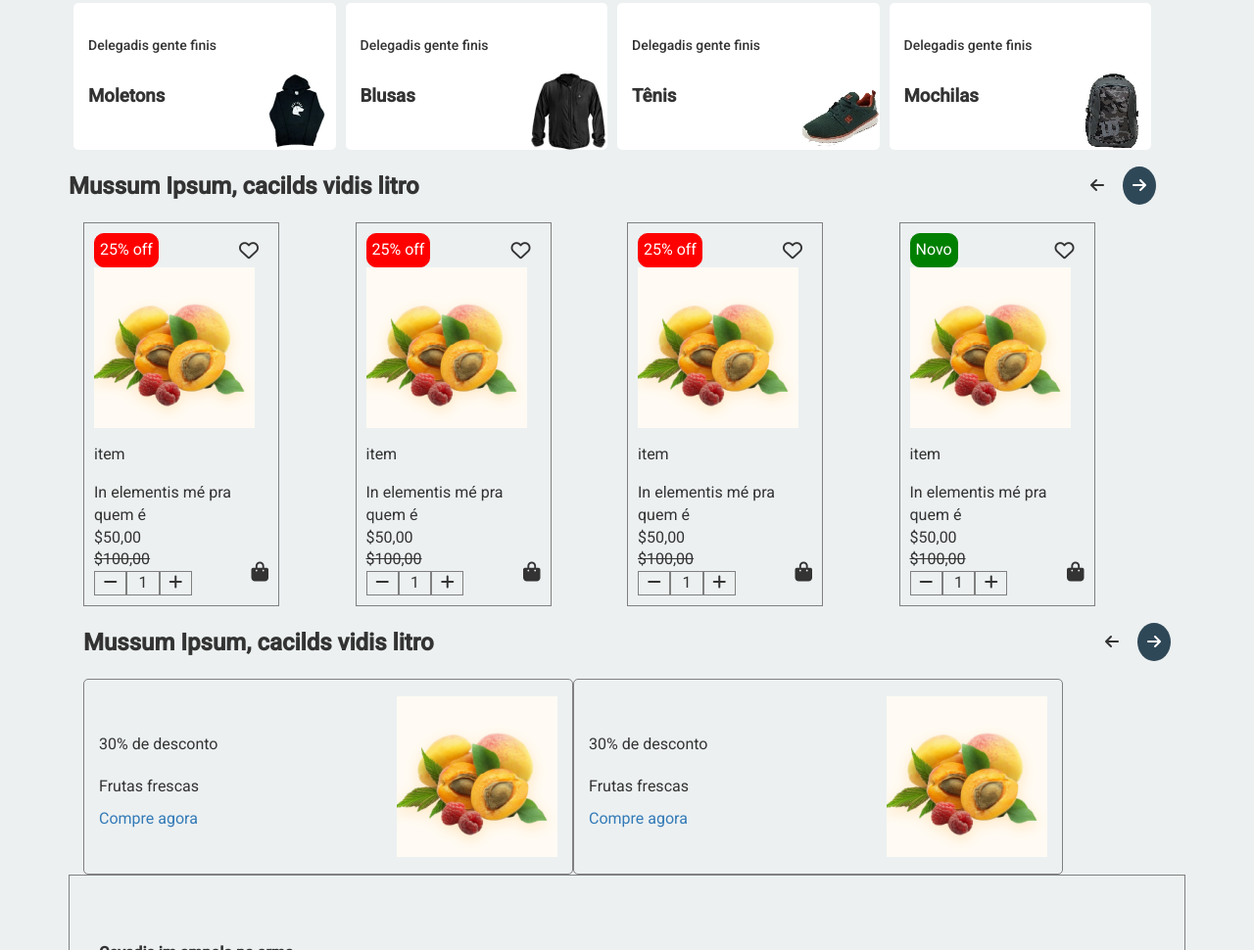
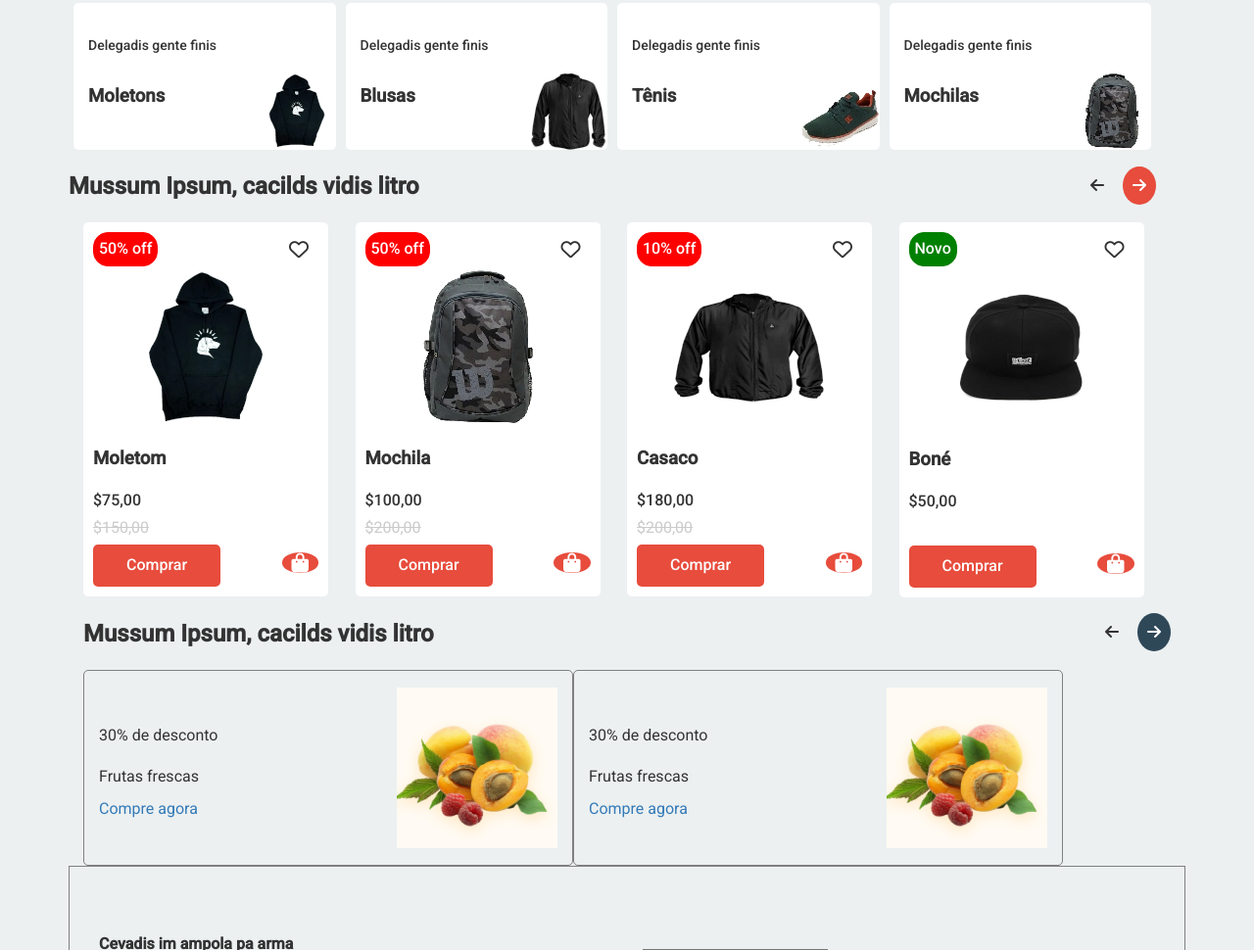
Before and after one commit to paulojrr/teste-frontend, a website: page index.html in a window 1280 px wide. Shown: the part 966-1936 px from the top of the page at 98% size. Drawn offline with Linux system fonts and the light colour scheme.

Commit message:
seção de melhores produtos finalizada

```diff
--- a/css/styles.css
+++ b/css/styles.css
@@ -310,9 +310,6 @@ body {
   margin: 10px 0 10px 0;
 }
 
-.categories-item__img {
-}
-
 .categories-item__description a {
   border: 1px solid grey;
   padding: 10px;
@@ -331,19 +328,20 @@ body {
 }
 
 .top-products__title--arrowRight {
-  background: #2f4858;
+  background: var(--third-color);
   color: white;
   padding: 10px;
   border-radius: 50%;
   margin-left: 15px;
+  cursor: pointer;
 }
 
 .top-products__products-item {
   display: flex;
   flex-direction: column;
-  justify-content: space-between;
-  width: 200px;
-  border: 1px solid grey;
+  width: 250px;
+  background: #fff;
+  border-radius: 5px;
   padding: 10px;
 }
 .products-item__info {
@@ -355,15 +353,21 @@ body {
   border: 1px solid red;
   color: white;
   background: red;
-  border-radius: 10px;
+  border-radius: 15px;
+  font-weight: 500;
   padding: 5px;
+}
+
+.products-item__img {
+  align-self: center;
 }
 
 .products-item__info--new {
   border: 1px solid green;
   color: white;
   background: green;
-  border-radius: 10px;
+  border-radius: 15px;
+  font-weight: 500;
   padding: 5px;
 }
 
@@ -372,25 +376,45 @@ body {
   flex-direction: column;
 }
 
+.products-item__description--value {
+  font-weight: 500;
+  padding-bottom: 5px;
+}
+
 .products-item__description--off {
   text-decoration: line-through;
+  color: #cbcbcb;
 }
 
-.products-item__amount {
+.products-item__buy {
   display: flex;
   justify-content: space-between;
+  align-items: center;
+}
+.products-item__buy__button a {
+  background: var(--third-color);
+  color: #fff;
+  padding: 10px;
+  border-radius: 5px;
+  font-weight: 500;
+  width: 130px;
+  display: flex;
+  justify-content: space-around;
+  cursor: pointer;
+  margin-top: 5px;
 }
 
-.products-item__amount__value {
-  display: flex;
-  width: 100px;
+.products-item__buy__button a:hover {
+  text-decoration: none;
 }
 
-.products-item__amount__value > span {
-  text-align: center;
-  width: 100%;
-  border: 1px solid grey;
+.fa.fa-shopping-bag.fa-lg {
+  background: var(--third-color);
+  border-radius: 50%;
+  padding: 10px;
+  color: #fff;
 }
+
 /* end top products */
 
 /* start best offers */
--- a/index.html
+++ b/index.html
@@ -187,27 +187,20 @@
           <div class="col-md-3">
             <div class="top-products__products-item">
               <div class="products-item__info">
-                <span class="products-item__info--off">25% off</span>
+                <span class="products-item__info--off">50% off</span>
                 <i class="fa fa-heart-o fa-lg" aria-hidden="true"></i>
               </div>
               <div class="products-item__img">
-                <img src="slices/item-img.jpg" alt="Imagem do produto" />
+                <img src="slices/product.webp" alt="Imagem do produto" />
               </div>
               <div class="products-item__description">
-                <p>item</p>
-                <span>In elementis mé pra quem é</span>
-                <span>$50,00</span>
-                <span class="products-item__description--off">$100,00</span>
+                <h3>Moletom</h3>
+                <span class="products-item__description--value">$75,00</span>
+                <span class="products-item__description--off">$150,00</span>
               </div>
-              <div class="products-item__amount">
-                <div class="products-item__amount__value">
-                  <span>
-                    <i class="fa fa-minus" aria-hidden="true"></i>
-                  </span>
-                  <span>1</span>
-                  <span>
-                    <i class="fa fa-plus" aria-hidden="true"></i>
-                  </span>
+              <div class="products-item__buy">
+                <div class="products-item__buy__button">
+                  <a href="#">Comprar</a>
                 </div>
                 <i class="fa fa-shopping-bag fa-lg" aria-hidden="true"></i>
               </div>
@@ -217,27 +210,20 @@
           <div class="col-md-3">
             <div class="top-products__products-item">
               <div class="products-item__info">
-                <span class="products-item__info--off">25% off</span>
+                <span class="products-item__info--off">50% off</span>
                 <i class="fa fa-heart-o fa-lg" aria-hidden="true"></i>
               </div>
               <div class="products-item__img">
-                <img src="slices/item-img.jpg" alt="Imagem do produto" />
+                <img src="slices/product_2.webp" alt="Imagem do produto" />
               </div>
               <div class="products-item__description">
-                <p>item</p>
-                <span>In elementis mé pra quem é</span>
-                <span>$50,00</span>
-                <span class="products-item__description--off">$100,00</span>
+                <h3>Mochila</h3>
+                <span class="products-item__description--value">$100,00</span>
+                <span class="products-item__description--off">$200,00</span>
               </div>
-              <div class="products-item__amount">
-                <div class="products-item__amount__value">
-                  <span>
-                    <i class="fa fa-minus" aria-hidden="true"></i>
-                  </span>
-                  <span>1</span>
-                  <span>
-                    <i class="fa fa-plus" aria-hidden="true"></i>
-                  </span>
+              <div class="products-item__buy">
+                <div class="products-item__buy__button">
+                  <a href="#">Comprar</a>
                 </div>
                 <i class="fa fa-shopping-bag fa-lg" aria-hidden="true"></i>
               </div>
@@ -247,27 +233,20 @@
           <div class="col-md-3">
             <div class="top-products__products-item">
               <div class="products-item__info">
-                <span class="products-item__info--off">25% off</span>
+                <span class="products-item__info--off">10% off</span>
                 <i class="fa fa-heart-o fa-lg" aria-hidden="true"></i>
               </div>
               <div class="products-item__img">
-                <img src="slices/item-img.jpg" alt="Imagem do produto" />
+                <img src="slices/product_3.webp" alt="Imagem do produto" />
               </div>
               <div class="products-item__description">
-                <p>item</p>
-                <span>In elementis mé pra quem é</span>
-                <span>$50,00</span>
-                <span class="products-item__description--off">$100,00</span>
+                <h3>Casaco</h3>
+                <span class="products-item__description--value">$180,00</span>
+                <span class="products-item__description--off">$200,00</span>
               </div>
-              <div class="products-item__amount">
-                <div class="products-item__amount__value">
-                  <span>
-                    <i class="fa fa-minus" aria-hidden="true"></i>
-                  </span>
-                  <span>1</span>
-                  <span>
-                    <i class="fa fa-plus" aria-hidden="true"></i>
-                  </span>
+              <div class="products-item__buy">
+                <div class="products-item__buy__button">
+                  <a href="#">Comprar</a>
                 </div>
                 <i class="fa fa-shopping-bag fa-lg" aria-hidden="true"></i>
               </div>
@@ -281,23 +260,20 @@
                 <i class="fa fa-heart-o fa-lg" aria-hidden="true"></i>
               </div>
               <div class="products-item__img">
-                <img src="slices/item-img.jpg" alt="Imagem do produto" />
+                <img src="slices/product_4.webp" alt="Imagem do produto" />
               </div>
               <div class="products-item__description">
-                <p>item</p>
-                <span>In elementis mé pra quem é</span>
-                <span>$50,00</span>
-                <span class="products-item__description--off">$100,00</span>
+                <h3>Boné</h3>
+                <span class="products-item__description--value">$50,00</span>
+                <span
+                  class="products-item__description--off"
+                  style="visibility: hidden"
+                  >$100,00</span
+                >
               </div>
-              <div class="products-item__amount">
-                <div class="products-item__amount__value">
-                  <span>
-                    <i class="fa fa-minus" aria-hidden="true"></i>
-                  </span>
-                  <span>1</span>
-                  <span>
-                    <i class="fa fa-plus" aria-hidden="true"></i>
-                  </span>
+              <div class="products-item__buy">
+                <div class="products-item__buy__button">
+                  <a href="#"> Comprar </a>
                 </div>
                 <i class="fa fa-shopping-bag fa-lg" aria-hidden="true"></i>
               </div>
```
Also changed, not shown: slices/product_2.webp (added), slices/product_3.webp (added), slices/product_4.webp (added).
